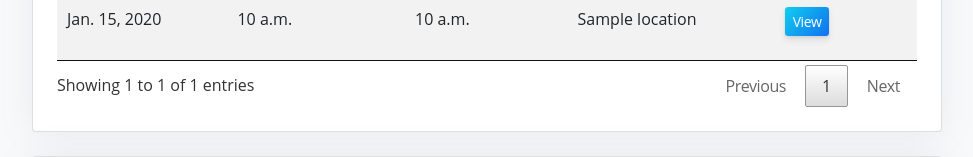
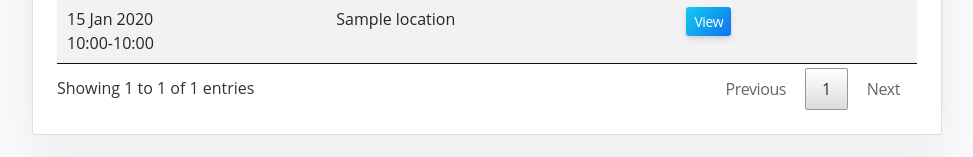
Before and after one commit to samueleabs/bounceback, a Django app: template templates/worker/worker_shift_list.html in a window 1280 px wide. Shown: the part 830-987 px from the top of the page, without its empty margins (290-1263 px from the left). Run offline with Django 5.2, Linux system fonts and the light colour scheme; the template is opened without the code that fills it: values that come from a table or form of the project are taken from there, others are empty; tables that the repository leaves empty hold one stand-in row (values such as "Sample post"); some libraries are stand-ins or nearby versions.

Commit message:
table styling for worker shift list

```diff
--- a/templates/worker/worker_shift_list.html
+++ b/templates/worker/worker_shift_list.html
@@ -61,8 +61,6 @@
                   <thead>
                     <tr>
                       <th>Date</th>
-                      <th>Start Time</th>
-                      <th>End Time</th>
                       <th>Location</th>
                       <th>Actions</th>
                     </tr>
@@ -70,9 +68,9 @@
                   <tbody>
                     {% for shift in upcoming_shifts %}
                       <tr>
-                        <td>{{ shift.date }}</td>
-                        <td>{{ shift.start_time }}</td>
-                        <td>{{ shift.end_time }}</td>
+                        <td>{{ shift.date|date:"j M Y" }}<br>
+                          {{ shift.start_time|time:"H:i" }}-{{ shift.end_time|time:"H:i" }}
+                        </td>
                         <td>{{ shift.location.name }}</td>
                         <td>
                           <a href="{% url 'view_shift' shift.id %}" class="btn bg-gradient-info btn-sm">View</a>
@@ -105,7 +103,9 @@
                   <tbody>
                     {% for shift in previous_shifts %}
                       <tr>
-                        <td>{{ shift.date }}</td>
+                        <td>{{ shift.date|date:"j M Y" }}<br>
+                          {{ shift.start_time|time:"H:i" }}-{{ shift.end_time|time:"H:i" }}
+                        </td>
                         <td>{{ shift.location.name }}</td>
                         <td>
                           {% if not shift.is_completed %}
```
